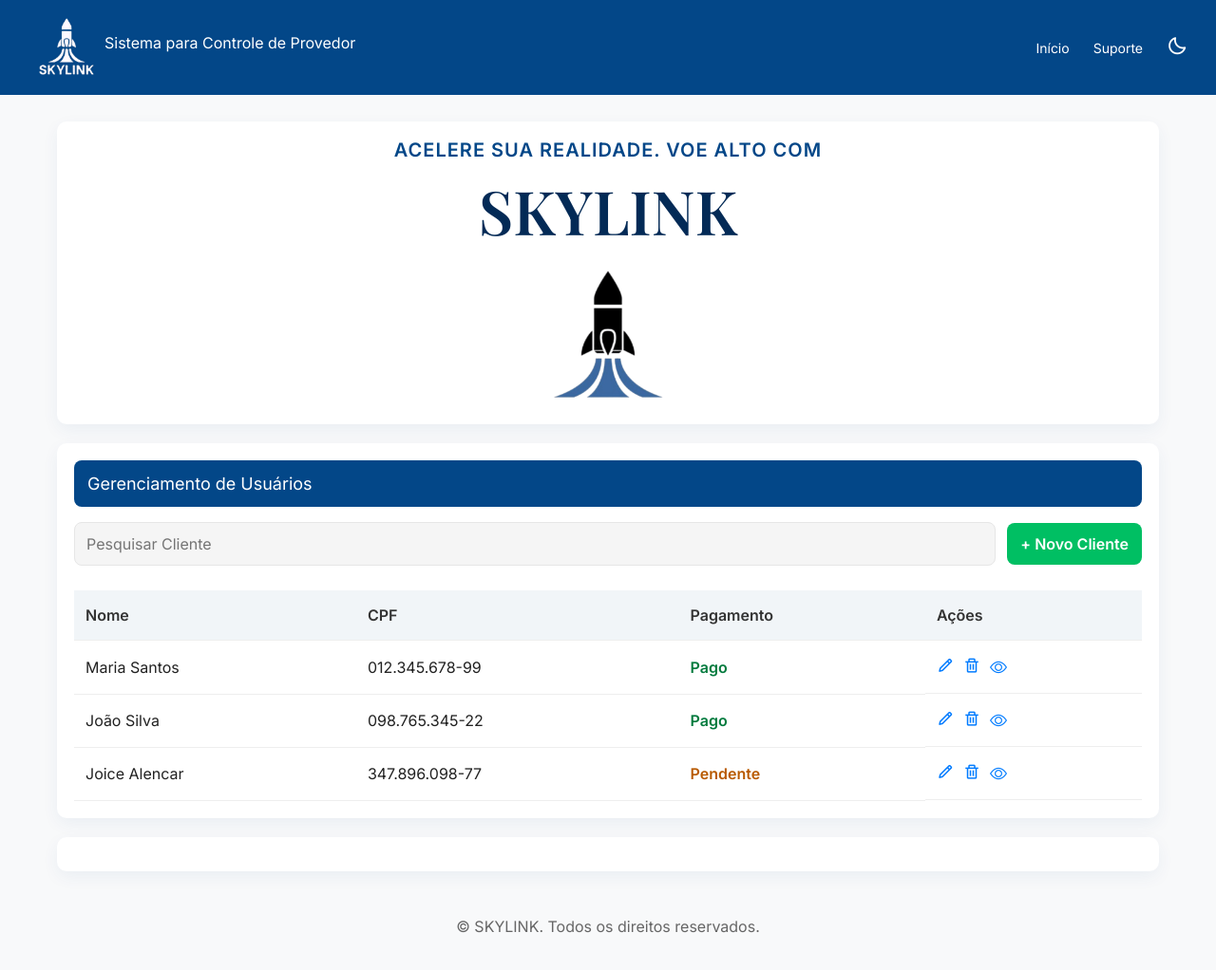
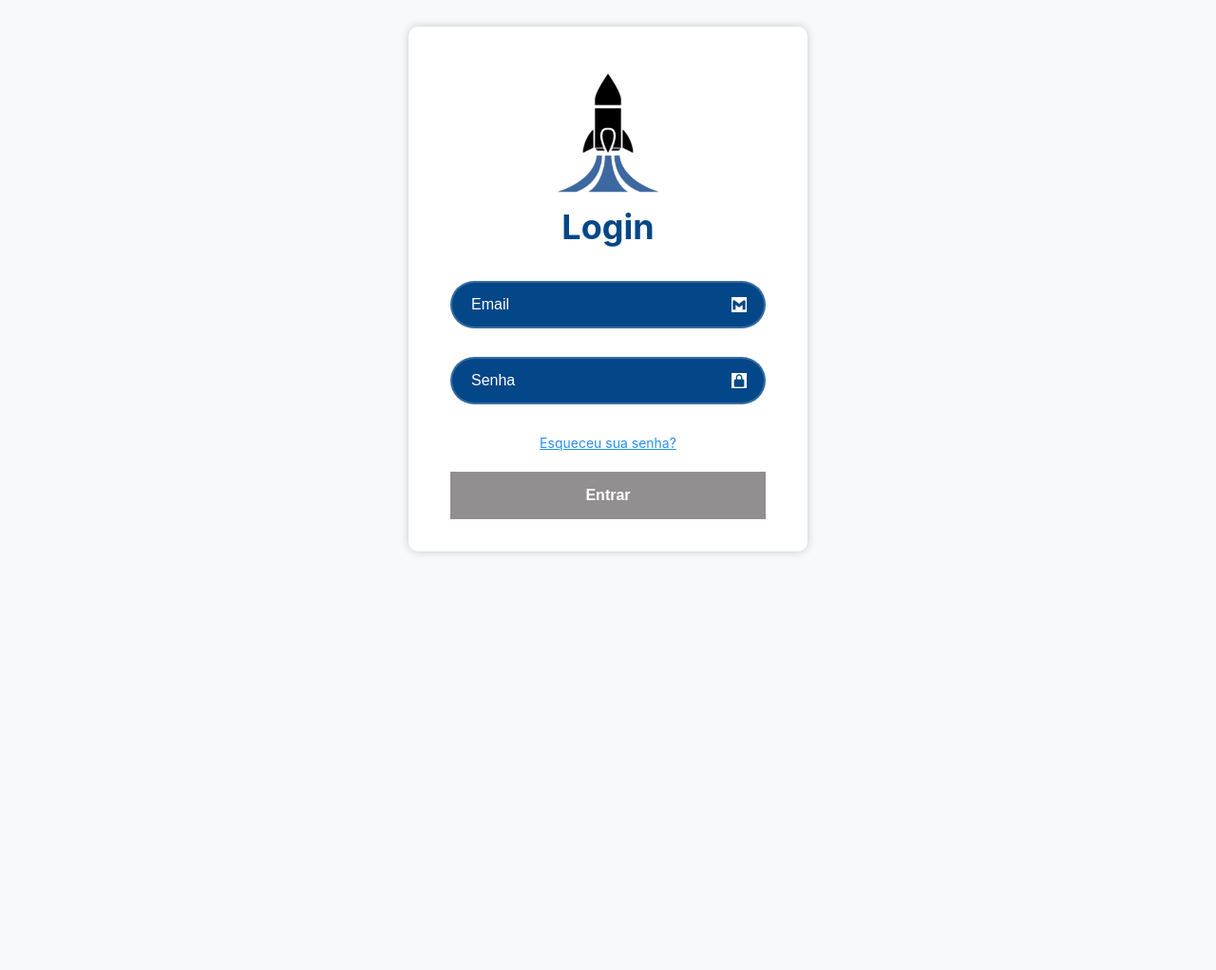
Before and after one commit to flavinharv/Skylink, a Flask app: page / in a window 1280 px wide. Shown: the whole page at 95% size. After the commit the page ends 584 px from the top, so only its background shows below. Run offline with Flask 3, Linux system fonts and the light colour scheme; some libraries are stand-ins or nearby versions.

Commit message:
Autenticação Login
Primeira etapa

```diff
--- a/app.py
+++ b/app.py
@@ -1,23 +1,49 @@
-from flask import Flask, render_template, request, redirect, url_for, flash
+from flask import Flask, render_template, request, jsonify, redirect, url_for
 
-app = Flask(__name__)
+def create_app():
+    app = Flask(__name__, static_folder='static', template_folder='templates')
 
-@app.route('/', methods=['GET', 'POST'])
-@app.route('/home', methods=['GET', 'POST'])
-def home():
-    return render_template('index.html')
+    @app.route('/')
+    def login():
+        return render_template('login.html')
 
-@app.route('/cadastro')
-def cadastro():
-    return render_template('cadastro.html')
+    @app.route('/home')
+    def home():
+        return render_template('index.html')
 
-@app.route('/senha')
-def senha():
-    return render_template('senha.html')
+    @app.route('/recuperar-senha')
+    def recuperarSenha():
+        return render_template('recuperarSenha.html')
 
-@app.route('/suporte')
-def suporte():
-    return render_template('suporte.html')
+    @app.route('/api/login', methods=['POST'])
+    def api_login():
+        data = request.get_json(force=True) or {}
+        username = data.get('username') or data.get('email') or ''
+        password = data.get('password') or ''
 
-if __name__ == '__main__':
+        USERS = {
+            "admin@example.com": "admin"
+        }
+
+        if username in USERS and USERS[username] == password:
+            return jsonify({"sucesso": True, "mensagem": "Login realizado com sucesso!"})
+        else:
+            return jsonify({"sucesso": False, "mensagem": "Usuário ou senha incorretos"}), 401
+
+    @app.route('/suporte')
+    def suporte():
+        return render_template('suporte.html')
+
+    @app.route('/atualizacao')
+    def atualizacao():
+        return render_template('atualizacao.html')
+
+    @app.route('/detalhes-cliente')
+    def detalhesCliente():
+        return render_template('detalhes-cliente.html')
+
+    return app
+
+if __name__ == "__main__":
+    app = create_app()
     app.run(debug=True)
--- a/static/script.js
+++ b/static/script.js
@@ -1,8 +1,39 @@
 // MUDAR TEMA
 const toggle = document.getElementById('btn-tema');
 toggle.addEventListener('click', () => {
-  document.body.classList.toggle('dark');
-  const icon = toggle.querySelector('i');
-  icon.classList.toggle('bx-moon');
-  icon.classList.toggle('bx-sun');
+    document.body.classList.toggle('dark');
+    const icon = toggle.querySelector('i');
+    icon.classList.toggle('bx-moon');
+    icon.classList.toggle('bx-sun');
 });
+
+
+// FAZER LOGIN
+async function fazerLogin() {
+    const email = document.getElementById('email').value.trim();
+    const senha = document.getElementById('senha').value;
+
+    if (!email || !senha) {
+        alert("Preencha email e senha.");
+        return;
+    }
+
+    try {
+        const resp = await fetch('/api/login', {
+            method: 'POST',
+            headers: { 'Content-Type': 'application/json' },
+            body: JSON.stringify({ username: email, password: senha })
+        });
+
+        const data = await resp.json();
+
+        if (resp.ok && data.sucesso) {
+            window.location.href = '/home';
+        } else {
+            alert(data.mensagem || 'Erro ao logar');
+        }
+    } catch (err) {
+        console.error(err);
+        alert('Erro na conexão com o servidor.');
+    }
+}
--- a/static/style.css
+++ b/static/style.css
@@ -464,7 +464,7 @@ body .pagina-senha::before {
   left: 0;
   right: 0;
   bottom: 0;
-  background: url(imgs/fundo-login.jpg);
+  background: url_for('static', filename='imgs/fundo-login.jpg');
   background-size: cover;
   background-position: center;
   filter: blur(8px);
--- a/templates/atualizacao.html
+++ b/templates/atualizacao.html
@@ -21,8 +21,8 @@
     </div>
 
   <nav class="menu-navegação">
-  <a href="index.html">Início</a>
-  <a href="suporte.html">Suporte</a>
+  <a href="{{ url_for('home') }}">Início</a>
+  <a href="{{ url_for('suporte') }}">Suporte</a>
 
   <button id="btn-tema" class="btn-tema">
     <i class='bx bx-moon'></i>
--- a/templates/detalhes-cliente.html
+++ b/templates/detalhes-cliente.html
@@ -20,8 +20,8 @@
         </div>
 
         <nav class="menu-navegação">
-            <a href="index.html">Início</a>
-            <a href="suporte.html">Suporte</a>
+            <a href="{{ url_for('home') }}">Início</a>
+            <a href="{{ url_for('suporte') }}">Suporte</a>
             <button id="btn-tema" class="btn-tema">
                 <i class='bx bx-moon'></i>
             </button>
--- a/templates/index.html
+++ b/templates/index.html
@@ -68,13 +68,13 @@
               <td class="status-pago">Pago</td>
               <td class="actions">
 
-                <a href="{{ url_for('atualizacao.html') }}">
+                <a href="{{ url_for('atualizacao') }}">
                   <i class='bx bx-pencil'></i>
                 </a>
                 <a href="#" data-toggle="modal" data-target="#modalDeletarCliente" class="remove" data-id="cliente-1">
                   <i class='bx bx-trash'></i>
                 </a>
-                <a href="{{ url_for('detalhes-cliente.html') }}"><i class="bi bi-eye"></i></a>
+                <a href="{{ url_for('detalhesCliente') }}"><i class="bi bi-eye"></i></a>
               </td>
             </tr>
 
@@ -84,11 +84,11 @@
               <td class="status-pago">Pago</td>
               <td class="actions">
 
-                <a href="{{ url_for('atualizacao.html') }}"><i class='bx bx-pencil'></i></a>
+                <a href="{{ url_for('atualizacao') }}"><i class='bx bx-pencil'></i></a>
                 <a href="#" data-toggle="modal" data-target="#modalDeletarCliente" class="remove" data-id="cliente-1">
                   <i class='bx bx-trash'></i>
                 </a>
-                <a href="{{ url_for('detalhes-cliente.html') }}"><i class="bi bi-eye"></i></a>
+                <a href="{{ url_for('detalhesCliente') }}"><i class="bi bi-eye"></i></a>
               </td>
             </tr>
 
@@ -98,11 +98,11 @@
               <td class="status-pendente">Pendente</td>
               <td class="actions">
 
-                <a href="{{ url_for('atualizacao.html') }}"><i class='bx bx-pencil'></i></a>
+                <a href="{{ url_for('atualizacao') }}"><i class='bx bx-pencil'></i></a>
                 <a href="#" data-toggle="modal" data-target="#modalDeletarCliente" class="remove" data-id="cliente-1">
                   <i class='bx bx-trash'></i>
                 </a>
-                <a href="{{ url_for('detalhes-cliente.html') }}"><i class="bi bi-eye"></i></a>
+                <a href="{{ url_for('detalhesCliente') }}"><i class="bi bi-eye"></i></a>
               </td>
             </tr>
           </tbody>
--- a/templates/login.html
+++ b/templates/login.html
@@ -11,27 +11,27 @@
     <main class="container">
 
         <form>
-            <img src="{{ url_for('static', filename='imgs/logo.png') }}" alt="Logo inicial">
+            <img src="{{ url_for('static', filename='imgs/logo para inicio.png') }}" alt="Logo inicial">
             <h1>Login</h1>
 
             <div class="input-box">
-                <input type="email" placeholder="Email">
+                <input type="email" placeholder="Email" id="email">
                 <i class='bx bxl-gmail'></i>
             </div>
 
             <div class="input-box">
-                <input type="password" placeholder="Senha">
+                <input type="password" placeholder="Senha" id="senha">
                 <i class="bx bxs-lock-alt"></i>
             </div>
 
             <div class="esqueceu-senha">
-                <a href="{{ url_for('senha') }}">Esqueceu sua senha?</a>
+                <a href="{{ url_for('recuperarSenha') }}">Esqueceu sua senha?</a>
 
-                <button class="login" type="button" onclick="window.location.href='index.html'">Entrar</button>
+                <button class="login" type="button" id="btnLogin" onclick="fazerLogin()">Entrar</button>
             </div>
 
         </form>
     </main>
-
+    <script src="{{ url_for('static', filename='script.js') }}"></script>
 </body>
 </html>
--- a/templates/senha.html
+++ b/templates/recuperarSenha.html
@@ -10,7 +10,7 @@
 <body class="pagina-senha">
      <main class="container">
         <form>
-            <img src="{{ url_for('static', filename='imgs/logo.png') }}" alt="Logo inicial">
+            <img src="{{ url_for('static', filename='imgs/logo para inicio.png') }}" alt="Logo inicial">
             <h1>Recuperar Senha</h1>
 
              <div class="input-box">
@@ -25,7 +25,7 @@
             </div>
 
             <div>
-                <button class="login" type="button" onclick="window.location.href='login.html'">Cancelar
+                <button class="login" type="button" onclick="{{ url_for('home') }}">Cancelar
                 </button>
             </div>
 
--- a/templates/suporte.html
+++ b/templates/suporte.html
@@ -21,8 +21,8 @@
     </div>
 
     <nav class="menu-navegação">
-      <a href="index.html">Início</a>
-      <a href="suporte.html">Suporte</a>
+      <a href="{{ url_for('home') }}">Início</a>
+      <a href="{{ url_for('suporte') }}">Suporte</a>
 
       <button id="btn-tema" class="btn-tema">
         <i class='bx bx-moon'></i>
```
